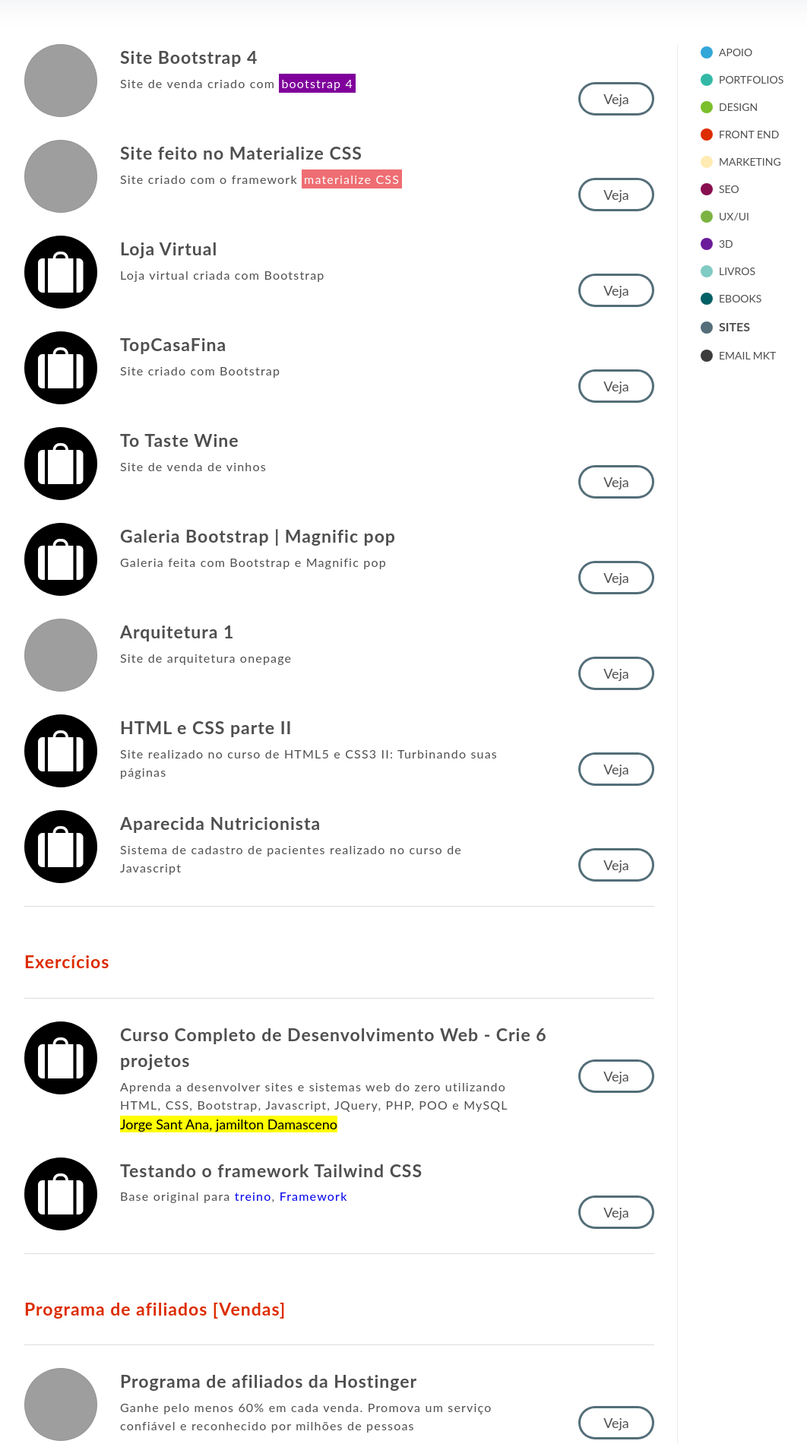
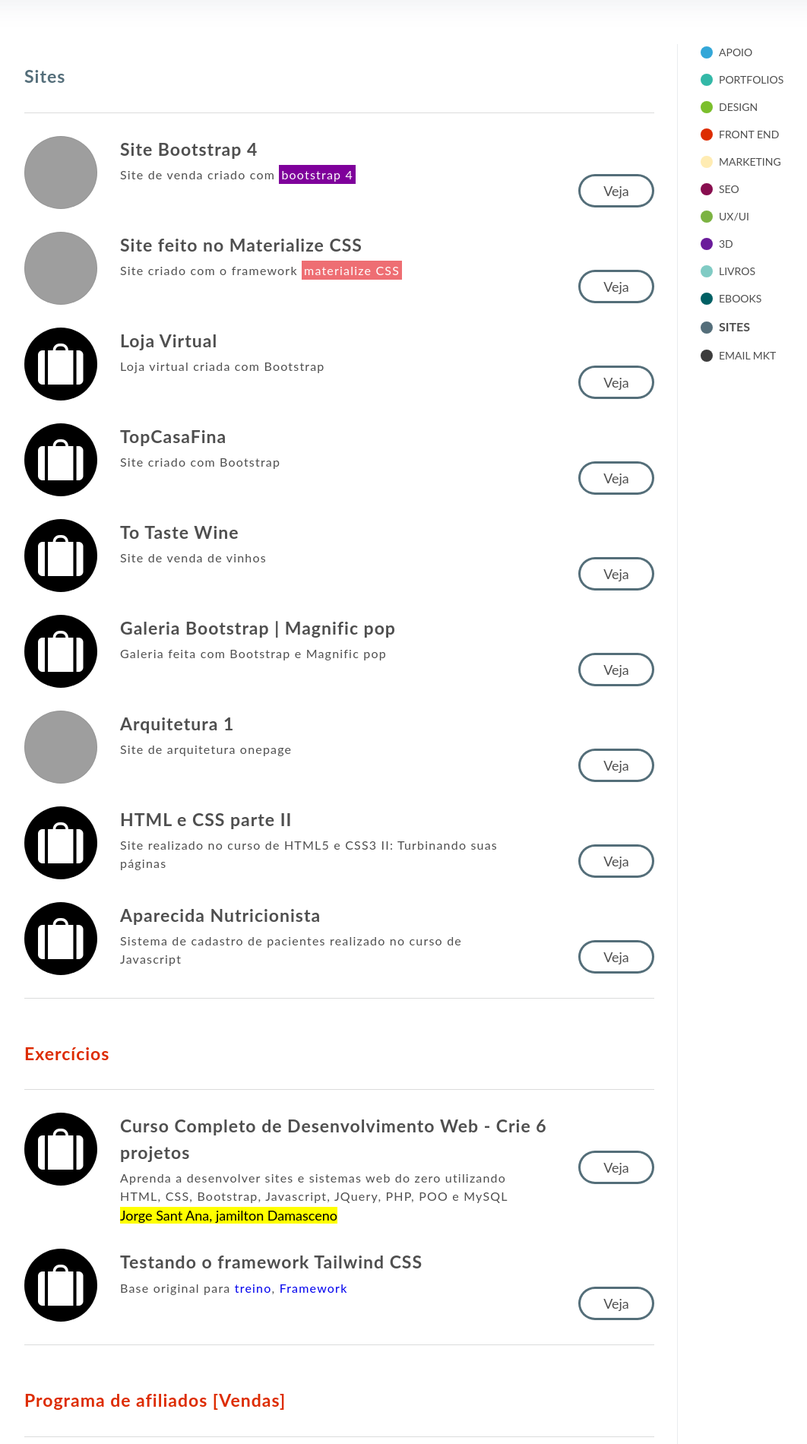
Before and after one commit to RobsonVinicius/robsondesigner, a PHP site: page /my/paginas/sites/index.html in a window 1280 px wide. Shown: the part 98-1998 px from the top of the page at 76% size, without its empty margins (63-1125 px from the left). Run offline with PHP 8.4, Linux system fonts and the light colour scheme; grey boxes are pictures that could not be loaded.

Commit message:
Update sites page

```diff
--- a/my/base/css/mystyle.css
+++ b/my/base/css/mystyle.css
@@ -105,12 +105,14 @@ header h1{
 
 .color-filtro{
 	color: #1C26F5;
-
 	}
 
 .color-ux{
 	color: #1C26F5;
+	}
 
+.color-sites {
+	color: #546E7A;
 }
 
 #back-to-top.visible {
--- a/my/paginas/sites/index.html
+++ b/my/paginas/sites/index.html
@@ -25,6 +25,9 @@
 
   <main class="resources">
     <ul class="resource-list photography">
+
+      <h2 class="margen-titulo color-sites">Sites</h2>
+      <div class="linha"></div>
 
       <li>
         <div class="resource-icon">
```
Lines whose indentation alone changed are shown as unchanged.
